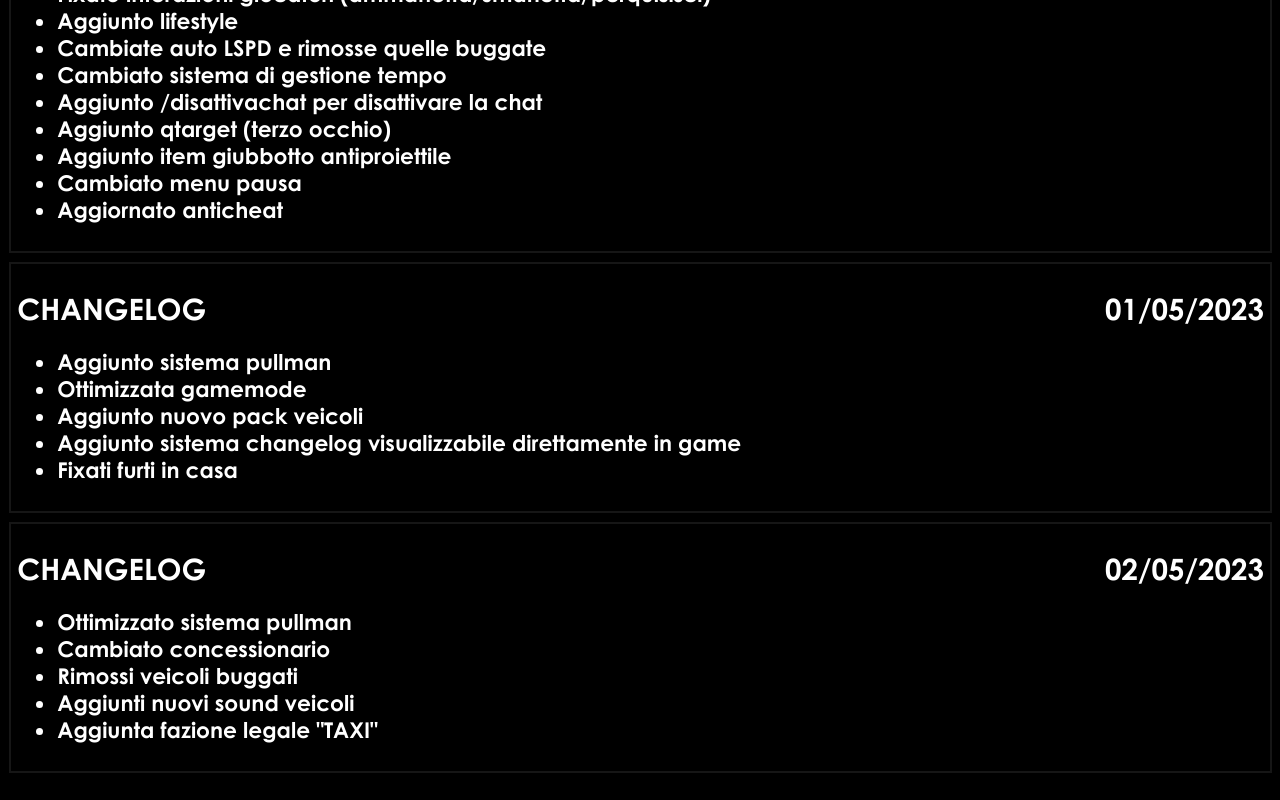
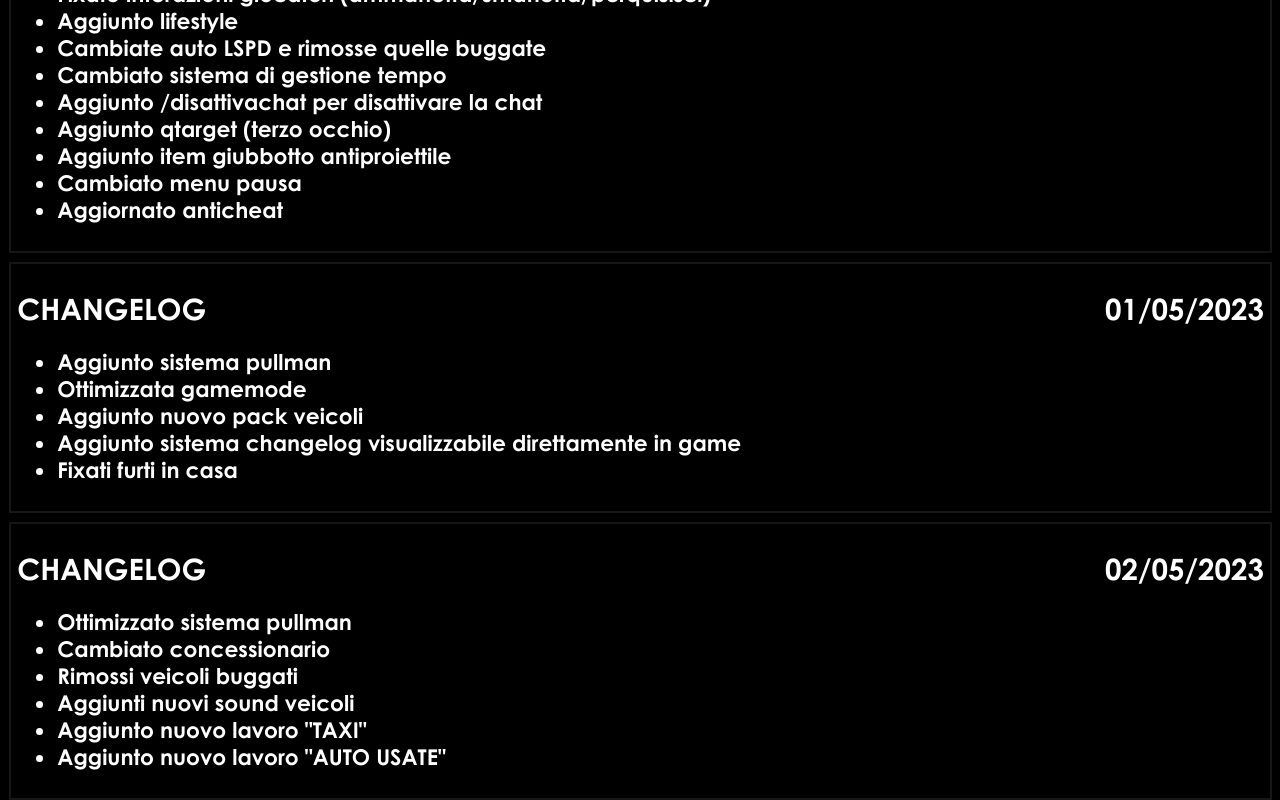
Before and after one commit to AvexTV/resolutechangelog, a plain HTML site: page index.html in a window 1280 px wide. Shown: the part 520-1320 px from the top of the page. Before the commit the page ends 1293 px from the top, so only its background shows below. Drawn offline with Linux system fonts and the light colour scheme.

Commit message:
nuovo changelog

```diff
--- a/index.html
+++ b/index.html
@@ -65,7 +65,8 @@
                             <li>Cambiato concessionario</li>
                             <li>Rimossi veicoli buggati</li>
                             <li>Aggiunti nuovi sound veicoli</li>
-                            <li>Aggiunta fazione legale "TAXI"</li>
+                            <li>Aggiunto nuovo lavoro "TAXI"</li>
+                            <li>Aggiunto nuovo lavoro "AUTO USATE"</li>
                         </ul>
                     </div>
 
```
